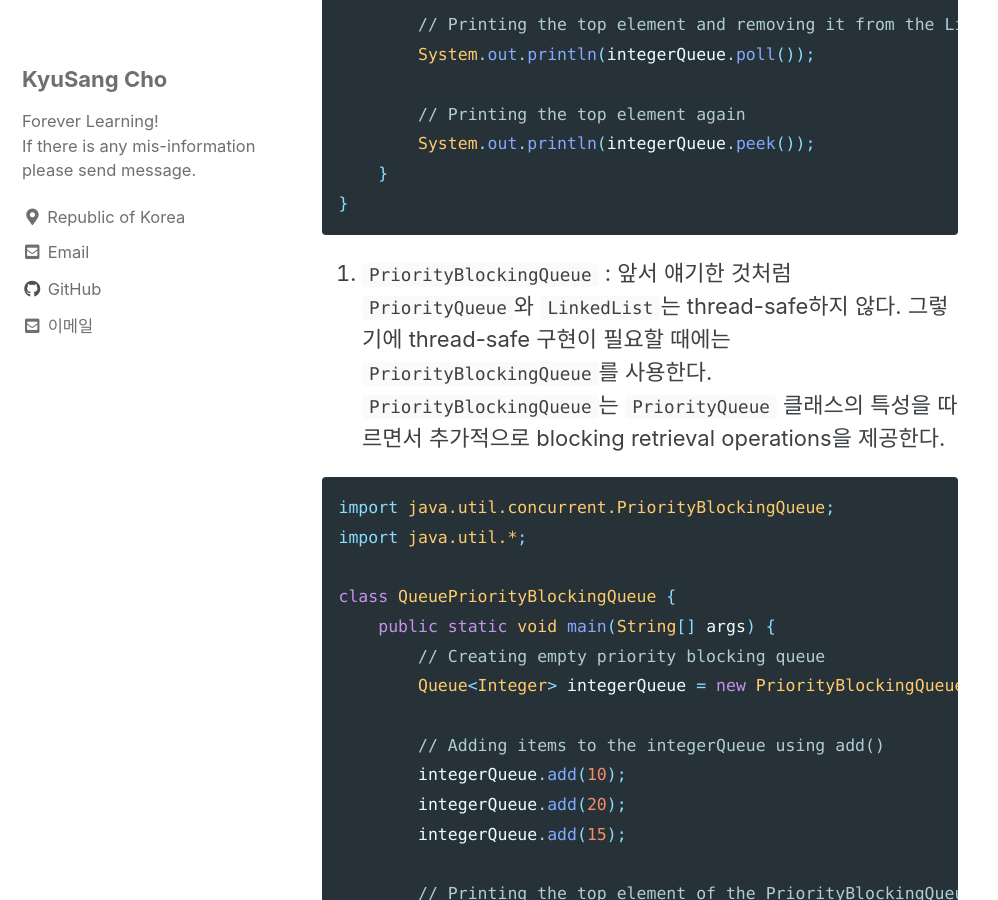
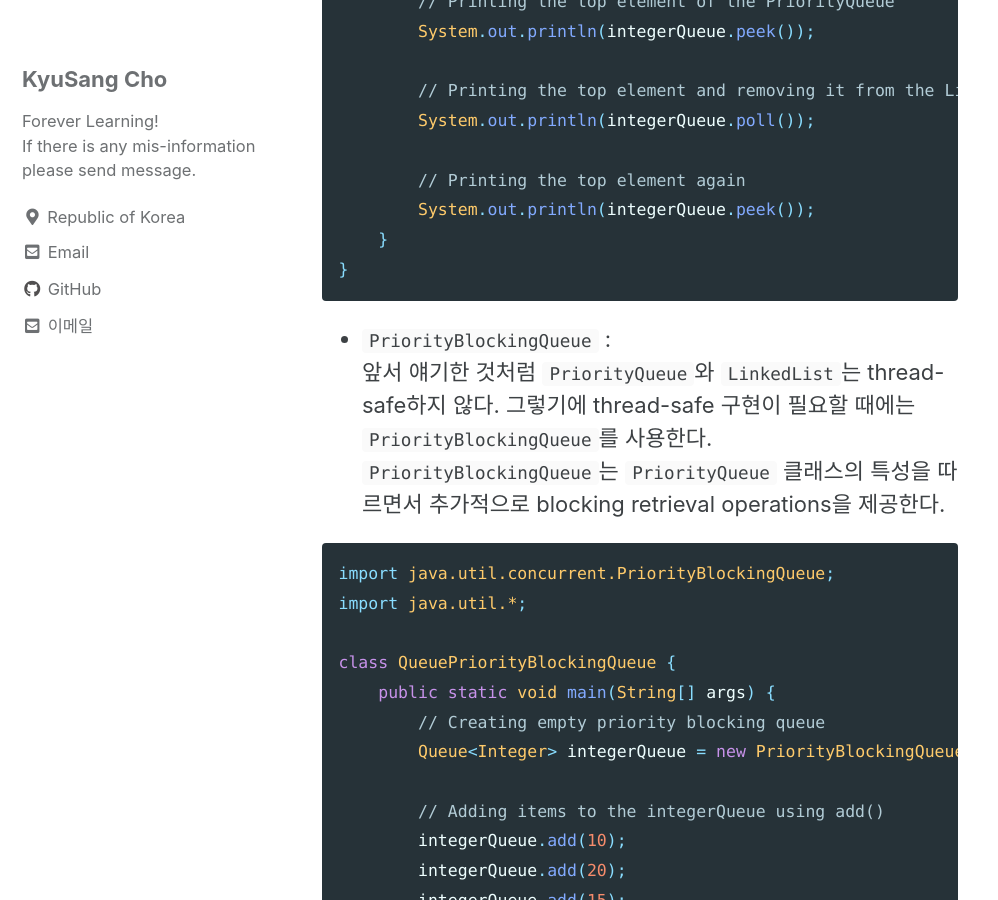
Before and after one commit to DevKS-Yet/DevKs-Yet.github.io, a Jekyll site: the page built from _posts/2022-04-19-76(data-structure5-1).md, in a window 1280 px wide and 900 px high, scrolled down 7017 px. Shown: the whole window, without its empty margins (0-998 px from the left). Built offline with Jekyll 4.4.1, drawn with Linux system fonts in a browser that asks for light colours; cached includes are drawn as plain includes; part of the change alters nothing that is shown.

Commit message:
20220420

````diff
--- a/_posts/2022-04-19-76(data-structure5-1).md
+++ b/_posts/2022-04-19-76(data-structure5-1).md
@@ -155,7 +155,8 @@ public class QueueSample3 {
 
 ### 큐 인터페이스 구현체 클래스
 
-1. `PriorityQueue` : `PriorityQueue` 클래스는 우선 사항을 기반으로 수행하는 클래스이다. 큐는 FIFO 알고리즘으로 수행되지만 간혹 우선 순위에 따라서 실행해야하는 경우도 있다. 그때 `PriorityQueue`를 사용해야한다.
+- `PriorityQueue` :
+`PriorityQueue` 클래스는 우선 사항을 기반으로 수행하는 클래스이다. 큐는 FIFO 알고리즘으로 수행되지만 간혹 우선 순위에 따라서 실행해야하는 경우도 있다. 그때 `PriorityQueue`를 사용해야한다.
 
 ```java
 import java.util.*;
@@ -182,7 +183,8 @@ class QueuePriorityQueue {
 }
 ```
 
-2. `LinkedList` : `LinkedList`는 콜렉션 프레임워크에서 연결 리스트 자료 구조를 상속받은 클래스이다. 요소가 연속적인 주소에 저장되지 않고 각 객체별로 데이터와 주소가 따로 저장되는 선형 자료 구조이다. 각 요소는 노드로 불리며 서로 포인터와 주소를 통해서 연결되어있다. 동적성과 쉬운 삽입 그리고 삭제로 인해 배열이나 큐보다 선호한다.
+- `LinkedList` :
+`LinkedList`는 콜렉션 프레임워크에서 연결 리스트 자료 구조를 상속받은 클래스이다. 요소가 연속적인 주소에 저장되지 않고 각 객체별로 데이터와 주소가 따로 저장되는 선형 자료 구조이다. 각 요소는 노드로 불리며 서로 포인터와 주소를 통해서 연결되어있다. 동적성과 쉬운 삽입 그리고 삭제로 인해 배열이나 큐보다 선호한다.
 
 ```java
 import java.util.*;
@@ -209,7 +211,8 @@ class QueueLinkedList {
 }
 ```
 
-3. `PriorityBlockingQueue` : 앞서 얘기한 것처럼 `PriorityQueue`와 `LinkedList`는 thread-safe하지 않다. 그렇기에 thread-safe 구현이 필요할 때에는 `PriorityBlockingQueue`를 사용한다. `PriorityBlockingQueue`는 `PriorityQueue` 클래스의 특성을 따르면서 추가적으로 blocking retrieval operations을 제공한다.
+- `PriorityBlockingQueue` :
+앞서 얘기한 것처럼 `PriorityQueue`와 `LinkedList`는 thread-safe하지 않다. 그렇기에 thread-safe 구현이 필요할 때에는 `PriorityBlockingQueue`를 사용한다. `PriorityBlockingQueue`는 `PriorityQueue` 클래스의 특성을 따르면서 추가적으로 blocking retrieval operations을 제공한다.
 
 ```java
 import java.util.concurrent.PriorityBlockingQueue;
````
